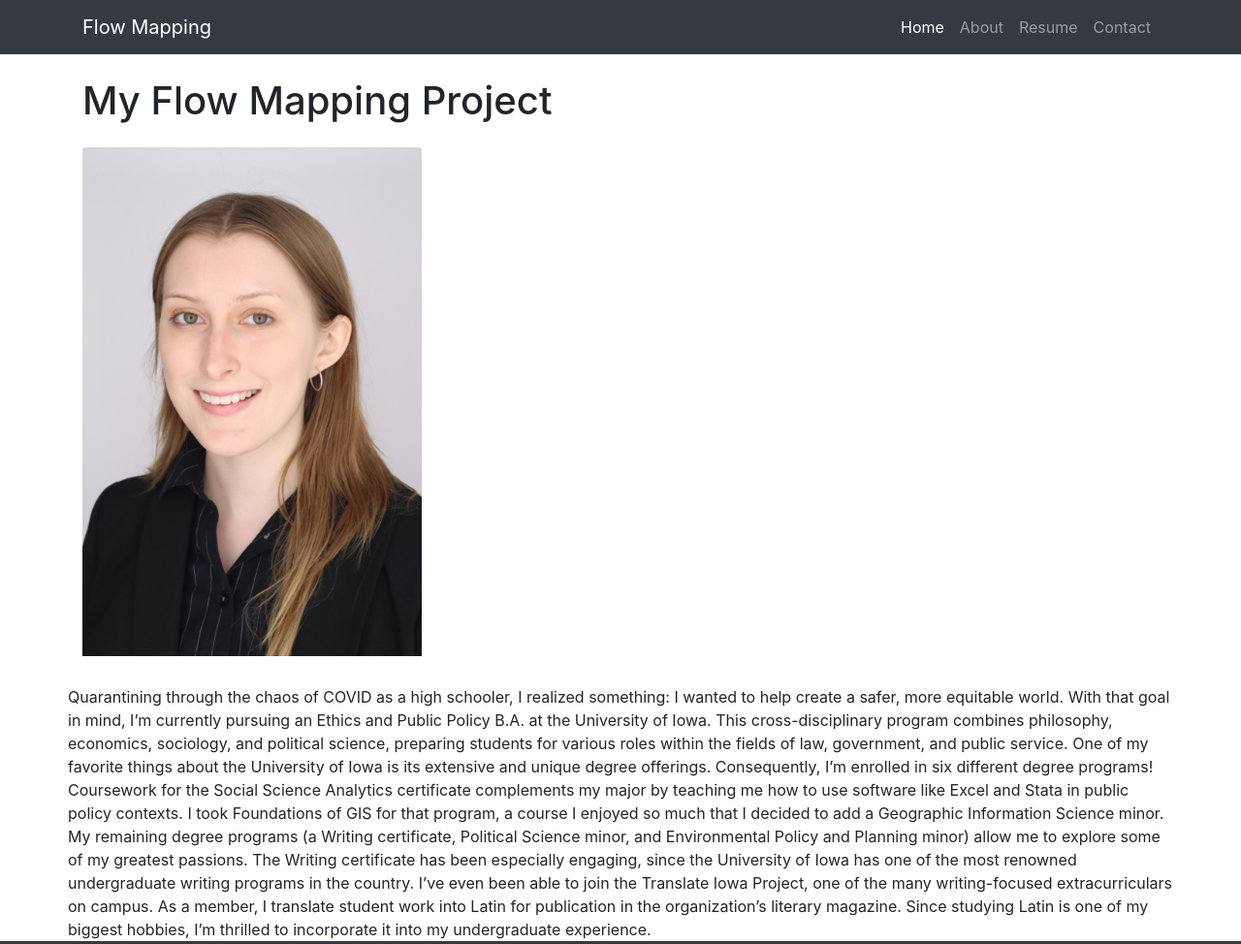
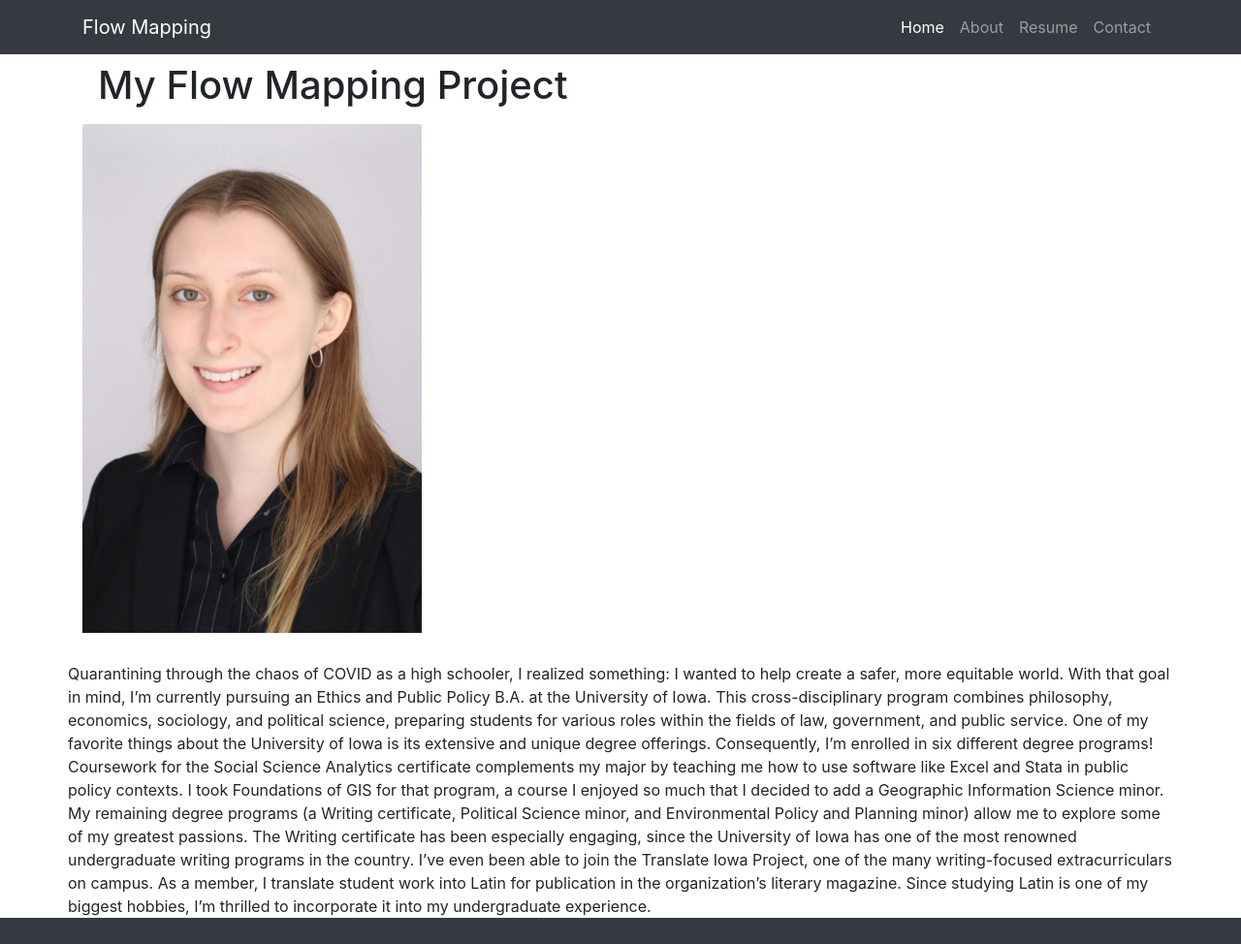
Before and after one commit to geog3540/scutts, a website: page flowmapping.html in a window 1280 px wide. Shown: the top 974 px of the page at 97% size. Drawn offline with Linux system fonts and the light colour scheme.

Commit message:
Update flowmapping.html

```diff
--- a/flowmapping.html
+++ b/flowmapping.html
@@ -52,7 +52,7 @@
     <div class="container">
 
       <!-- Page Heading -->
-      <h1 class="my-4" href="Projects/FlowMapper"> My Flow Mapping Project
+      <h1 class="nav-link" href="Projects/FlowMapper"> My Flow Mapping Project
       </h1>
 
       <div class="row">
```
